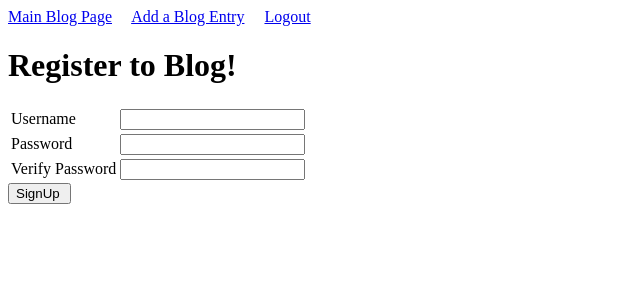
After one commit to DannyLC101/Blogz, a Flask app: page /signup in a window 1280 px wide. The commit adds this page. Shown: the top 300 px of the page, without its empty margins (0-640 px from the left). Run offline with Flask 2, Linux system fonts and the light colour scheme.

Commit message:
added new htmls and some code to signup/signin

```diff
--- a/main.py
+++ b/main.py
@@ -3,23 +3,78 @@ from flask_sqlalchemy import SQLAlchemy
 
 app=Flask(__name__)
 app.config['DEBUG'] = True
-app.config['SQLALCHEMY_DATABASE_URI'] = 'mysql+pymysql://build-a-blog:launchcode@localhost:8889/build-a-blog'
+app.config['SQLALCHEMY_DATABASE_URI'] = 'mysql+pymysql://blogz:launchcode@localhost:8889/blogz'
 app.config['SQLALCHEMY_ECHO'] = True
 app.secret_key = 'abcdefghijklmnopqrstuvwxyz'
 db = SQLAlchemy(app)
 
-class Blog(db.Model):
+class Blogz(db.Model):
     id = db.Column(db.Integer, primary_key=True)
     title = db.Column(db.String(120))
     body = db.Column(db.String(300))
+    owner_id = db.Column(db.Integer, db.ForeignKey('user.id'))
 
-    def __init__(self, title, body):
+    def __init__(self, title, body, owner):
         self.title = title
         self.body = body
+        self.owner = owner
+
+class User(db.Model):
+    id = db.Column(db.Integer, primary_key=True)
+    username = db.Column(db.String(50))
+    password = db.Column(db.String(30))
+    blogs = db.relationship('Blogz', backref='owner')
+
+    def __init__(self, username, password):
+        self.username = username
+        self.password = password
+
+@app.before_request
+def require_login():
+    allowed_routes = ['login', 'signup']
+    if request.endpoint not in allowed_routes and 'username' not in session:
+        return redirect('/login')
+
+@app.route('/login', methods=['POST', 'GET'])
+def login():
+    if request.method == 'POST':
+        username = request.form['username']
+        password = request.form['password']
+        user = User.query.filter_by(username=username).first()
+        if user and user.password == password:
+            session['username'] = username
+            flash("<'username'> Logged in")
+            return redirect('/')
+        else:
+            flash('User password incorrect, or does not exist', 'error')
+    return render_template('login.html')
+
+@app.route('/signup', methods=['POST', 'GET'])
+def signup():
+    if request.method == 'POST':
+        username = request.form['username']
+        password = request.form['password']
+        verify = request.form['verify']
+
+        existing_user = User.query.filter_by(username=username).first()
+        if not existing_user:
+            new_user = User(username, password)
+            db.session.add(new_user)
+            db.session.commit()
+            session['username'] = username
+            return redirect('/')
+        else:
+            return "<h1>Username already exist</h1>"
+
+    return render_template('signup.html')
+
+@app.route('/logout')
+def logout():
+    del session['username']
+    return redirect('/')
 
 @app.route('/newpost', methods=['GET', 'POST'])
 def newpost():
-
 
     if request.method=='POST':
         blog_title = request.form['title']
@@ -37,11 +92,11 @@ def newpost():
 
         else:
 
-            new_blog = Blog(blog_title, blog_body)
+            new_blog = Blogz(blog_title, blog_body)
             db.session.add(new_blog)
             db.session.commit()
 
-            blogs = Blog.query.filter_by(title=blog_title).all()
+            blogs = Blogz.query.filter_by(title=blog_title).all()
             #blog_text = Blog.query.all()
             return render_template('blog.html', blogs=blogs)
     else:
@@ -55,8 +110,19 @@ def index():
      #   blog_id = request.args.get('blog-id')
      #   blogs = Blog.query.filter_by(blog_id).first()
       #  return render_template('blog.html', blogs=blogs)
+    owner = User.query.filter_by(username=session['username']).first()
 
-    blogs = Blog.query.filter_by().all()
+    if request.method == 'POST':
+        blog_title = request.form['title']
+        blog_body = request.form['body']
+        new_blog = Blogz(blog_title, blog_body, owner)
+        db.session.add(new_blog)
+        db.session.commit()
+
+        blogs = Blogz.query.filter_by(owner=owner).all()
+        return render_template('index.html', blogs=blogs)
+
+    blogs = Blogz.query.filter_by().all()
     return render_template('index.html', blogs=blogs)
 
 @app.route('/blog', methods=['GET'])
@@ -70,7 +136,7 @@ def main_blog():
     #    blogs = Blog.query.get(blog_id)
     #    return redirect('/blog?id='+blog_id,blogs=blogs)
     blog_id = request.args.get('id')
-    blogs = Blog.query.filter_by(id=blog_id)
+    blogs = Blogz.query.filter_by(id=blog_id)
     return render_template('blog.html', blogs=blogs)
 
 #@app.route('/blog?id=', methods=['GET'])
--- a/templates/base.html
+++ b/templates/base.html
@@ -23,8 +23,17 @@
     <div>
         <a href='/'>Main Blog Page</a>&nbsp;&nbsp;&nbsp;&nbsp;
 
-        <a href='/newpost'>Add a Blog Entry</a>
+        <a href='/newpost'>Add a Blog Entry</a>&nbsp;&nbsp;&nbsp;&nbsp;
+
+        <a href='/logout'>Logout</a>
     </div>
+
+    {% with messages = get_flashed_messages(with_categories=True) %}
+        {% for category, message in messages %}
+            <li class="{{category}}">{{message}}</li>
+        {% endfor %}
+    {% endwith %}
+
     {% block content %}
     {% endblock %}
 </body>
--- /dev/null
+++ b/templates/signup.html
@@ -0,0 +1,28 @@
+{% extends "base.html" %}
+
+{% block content %}
+<h1>Register to Blog!</h1>
+<form action="/signup" method="post">
+    <table>
+        <tr>
+            <td><label for="username">Username</label></td>
+            <td>
+                <input name="username" type="text" value={{username}}>
+            </td>
+        </tr>
+        <tr>
+            <td><label for="password">Password</label></td>
+            <td>
+                <input name="password" type="password">
+            </td>
+        </tr>
+        <tr>
+            <td><label for="verify">Verify Password</label></td>
+            <td>
+                <input name="verify" type="password">
+            </td>
+        </tr>
+    </table>
+    <input type="submit" value="SignUp ">
+</form>
+{% endblock %}
```
Also changed, not shown: templates/login.html (added, +23 -0 lines), templates/index2.html (added), templates/singleUser.html (added).
